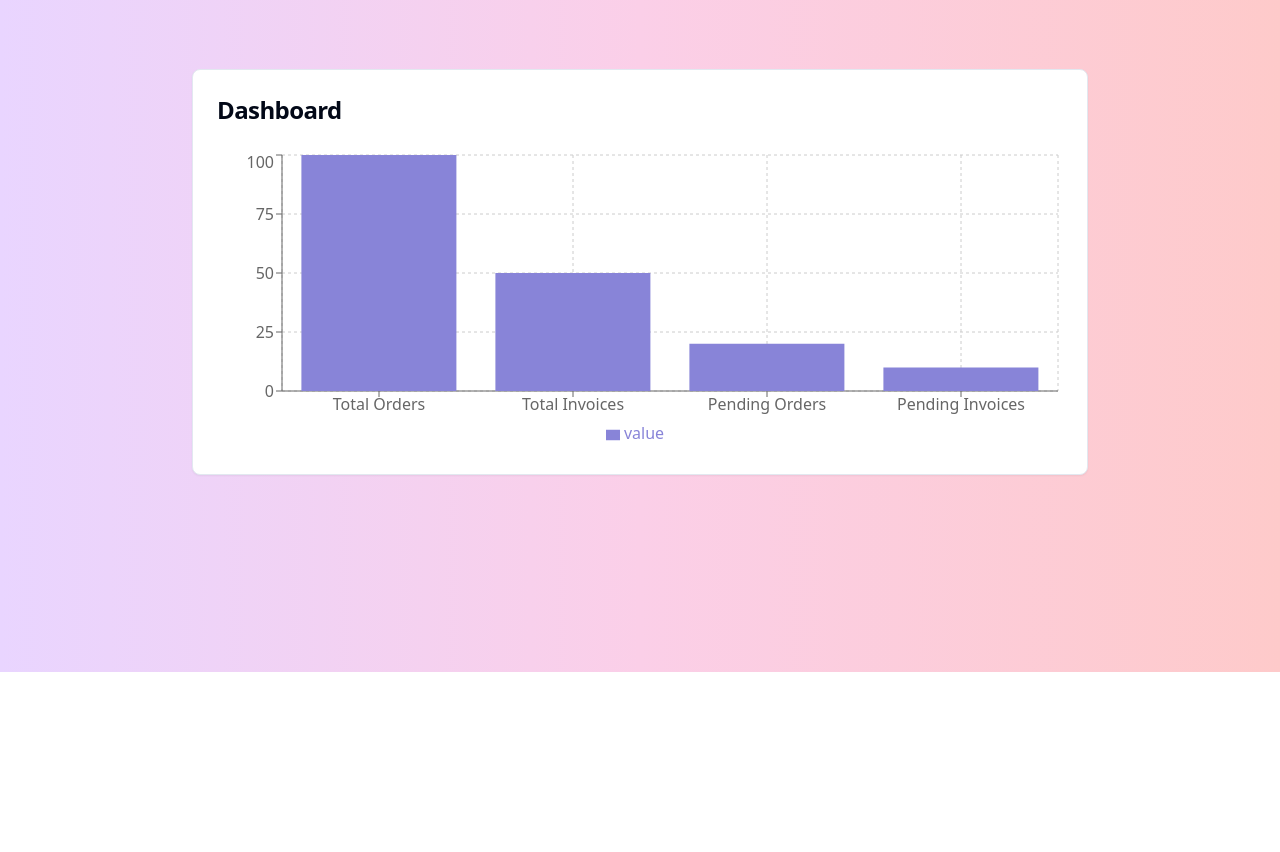
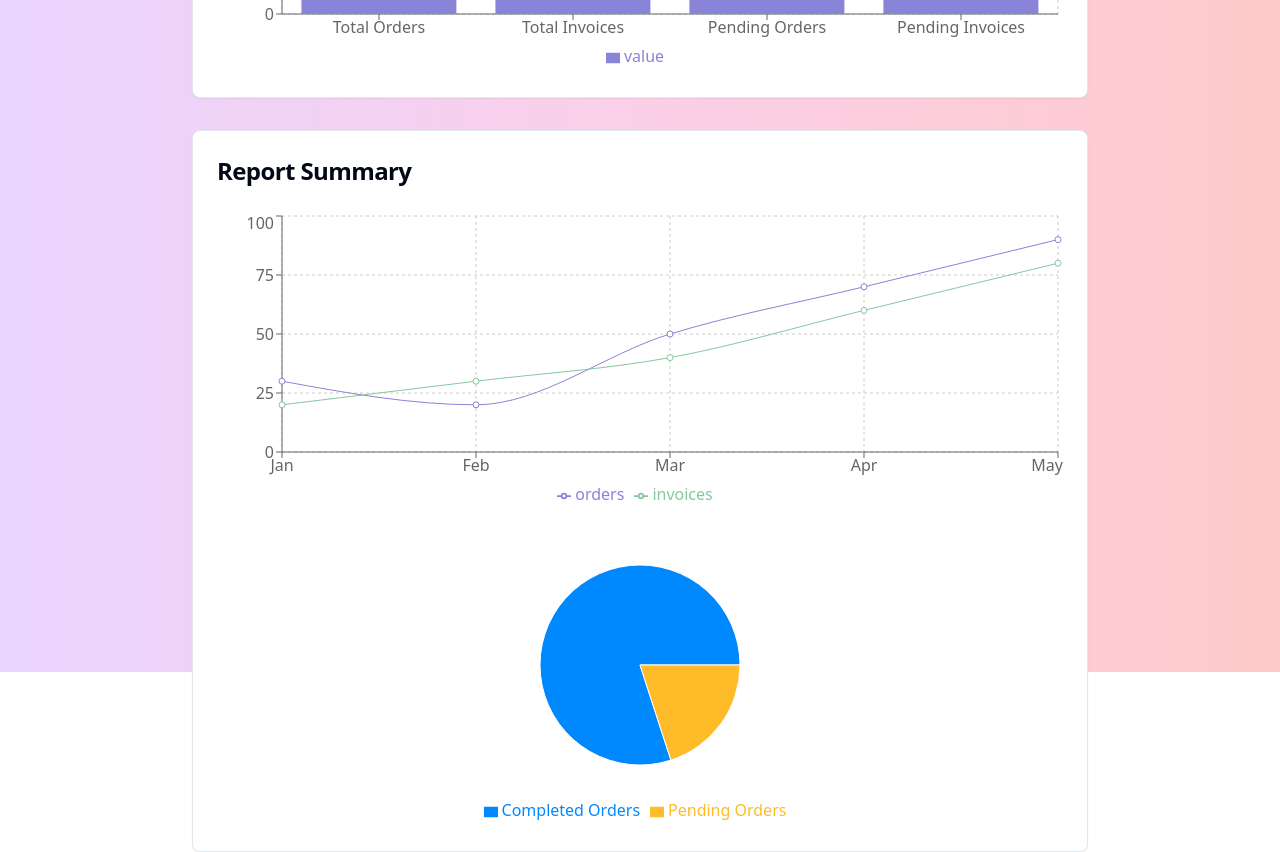
Before and after one commit to GPT-Engineer-App/order-management-ui, a React (Vite) app: page /dashboard in a window 1280 px wide. Shown: the part 200-1052 px from the top of the page. Before the commit the page ends 872 px from the top, so only its background shows below. Built offline with nearby package versions, Linux system fonts and the light colour scheme.

Commit message:
Added report summary view and additional charts to the Dashboard page.

```diff
--- a/src/pages/Dashboard.jsx
+++ b/src/pages/Dashboard.jsx
@@ -1,6 +1,6 @@
 import React from 'react';
 import { Card, CardContent, CardHeader, CardTitle } from '@/components/ui/card';
-import { BarChart, Bar, XAxis, YAxis, CartesianGrid, Tooltip, Legend, ResponsiveContainer } from 'recharts';
+import { BarChart, Bar, XAxis, YAxis, CartesianGrid, Tooltip, Legend, ResponsiveContainer, LineChart, Line, PieChart, Pie, Cell } from 'recharts';
 
 const data = [
   { name: 'Total Orders', value: 100 },
@@ -8,6 +8,21 @@ const data = [
   { name: 'Pending Orders', value: 20 },
   { name: 'Pending Invoices', value: 10 },
 ];
+
+const lineData = [
+  { name: 'Jan', orders: 30, invoices: 20 },
+  { name: 'Feb', orders: 20, invoices: 30 },
+  { name: 'Mar', orders: 50, invoices: 40 },
+  { name: 'Apr', orders: 70, invoices: 60 },
+  { name: 'May', orders: 90, invoices: 80 },
+];
+
+const pieData = [
+  { name: 'Completed Orders', value: 80 },
+  { name: 'Pending Orders', value: 20 },
+];
+
+const COLORS = ['#0088FE', '#FFBB28'];
 
 const Dashboard = () => {
   return (
@@ -31,6 +46,37 @@ const Dashboard = () => {
           </div>
         </CardContent>
       </Card>
+      <Card className="w-full max-w-4xl">
+        <CardHeader>
+          <CardTitle className="text-2xl">Report Summary</CardTitle>
+        </CardHeader>
+        <CardContent>
+          <div className="flex flex-col space-y-4">
+            <ResponsiveContainer width="100%" height={300}>
+              <LineChart data={lineData}>
+                <CartesianGrid strokeDasharray="3 3" />
+                <XAxis dataKey="name" />
+                <YAxis />
+                <Tooltip />
+                <Legend />
+                <Line type="monotone" dataKey="orders" stroke="#8884d8" />
+                <Line type="monotone" dataKey="invoices" stroke="#82ca9d" />
+              </LineChart>
+            </ResponsiveContainer>
+            <ResponsiveContainer width="100%" height={300}>
+              <PieChart>
+                <Pie data={pieData} dataKey="value" nameKey="name" cx="50%" cy="50%" outerRadius={100} fill="#8884d8">
+                  {pieData.map((entry, index) => (
+                    <Cell key={`cell-${index}`} fill={COLORS[index % COLORS.length]} />
+                  ))}
+                </Pie>
+                <Tooltip />
+                <Legend />
+              </PieChart>
+            </ResponsiveContainer>
+          </div>
+        </CardContent>
+      </Card>
     </div>
   );
 };
```
